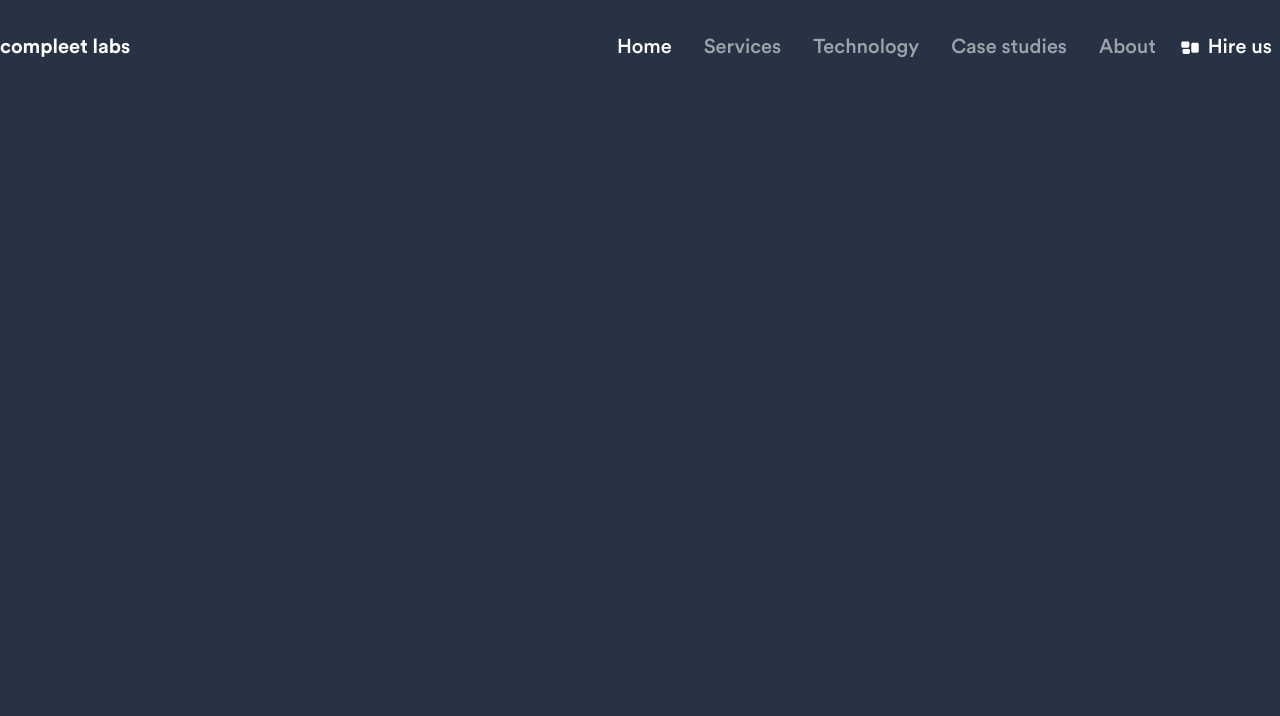
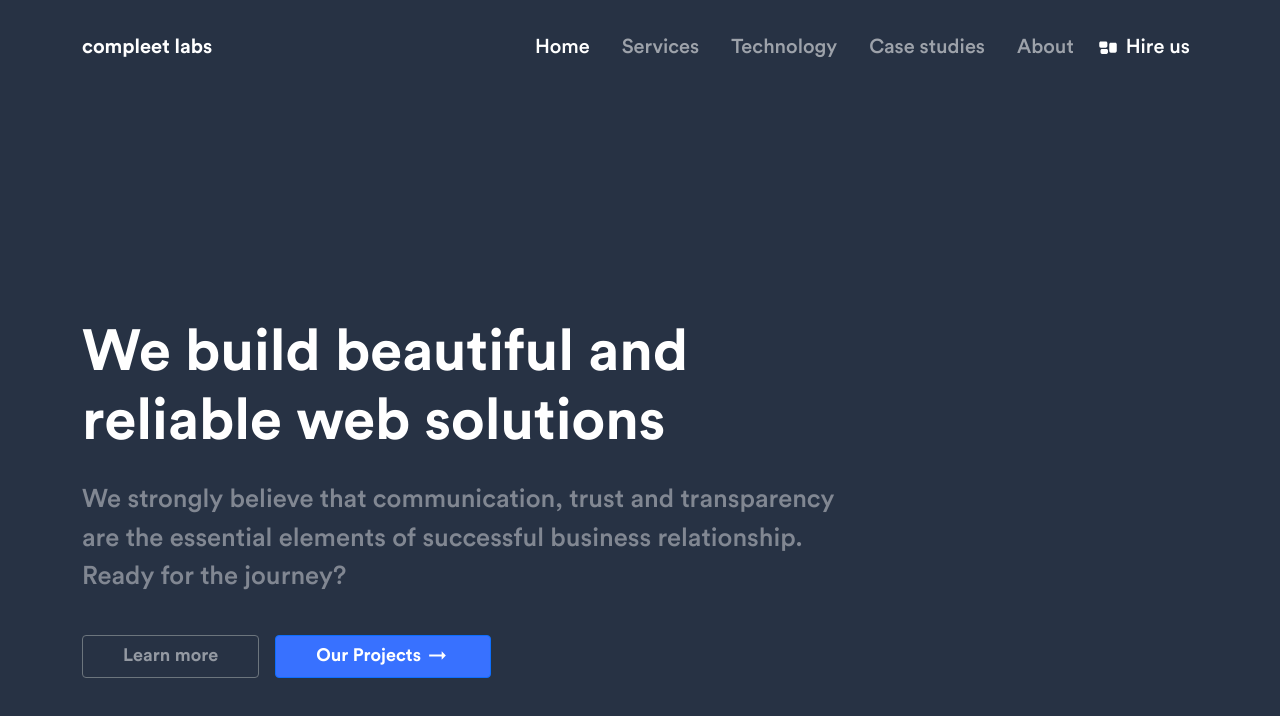
Before and after one commit to EmilianoAloi/landing-page, a React (Vite) app: page / in a window 1280 px wide. Shown: the top 716 px of the page. Built offline with nearby package versions, Linux system fonts and the light colour scheme.

Commit message:
Hero created

```diff
--- a/src/App.tsx
+++ b/src/App.tsx
@@ -2,12 +2,16 @@ import 'bootstrap/dist/css/bootstrap.min.css';
 import './App.css'
 import './font/stylesheet.css'
 import Navbar from './components/Navbar';
+import Hero from './components/Hero';
 
 function App() {
 
   return (
     <>
-      <Navbar />
+      <div className='container h-100'>
+        <Navbar />
+        <Hero />
+      </div>
     </>
   )
 }
--- /dev/null
+++ b/src/components/Hero.tsx
@@ -0,0 +1,23 @@
+import { MdArrowRightAlt } from "react-icons/md";
+
+const Hero = () => {
+    return (
+        <>
+            <div className="text-start d-flex gap-3 flex-column">
+                <div className="hero d-flex  flex-column justify-content-start">
+                    <h1 className="fw-semibold fs-2"> We build beautiful and <br /> reliable web solutions </h1>
+                    <p className="custom-gray">
+                        We strongly believe that communication, trust and transparency are the essential elements of successful business relationship. <br />Ready for the journey?
+                    </p>
+                    <div className="d-flex flex-row mt-2 gap-3">
+                        <button className="btn btn-outline-secondary pb-2 rounded-1 fw-semibold">
+                            <a href="#services" className="text-white-50">Learn more</a>
+                        </button>
+                        <button className="btn btn-primary custom-blue-bg pb-2 align-items-center d-flex gap-1 rounded-1 fw-semibold">Our Projects <MdArrowRightAlt size={25} /></button>
+                    </div>
+                </div>
+            </div>
+        </>)
+}
+
+export default Hero
```
